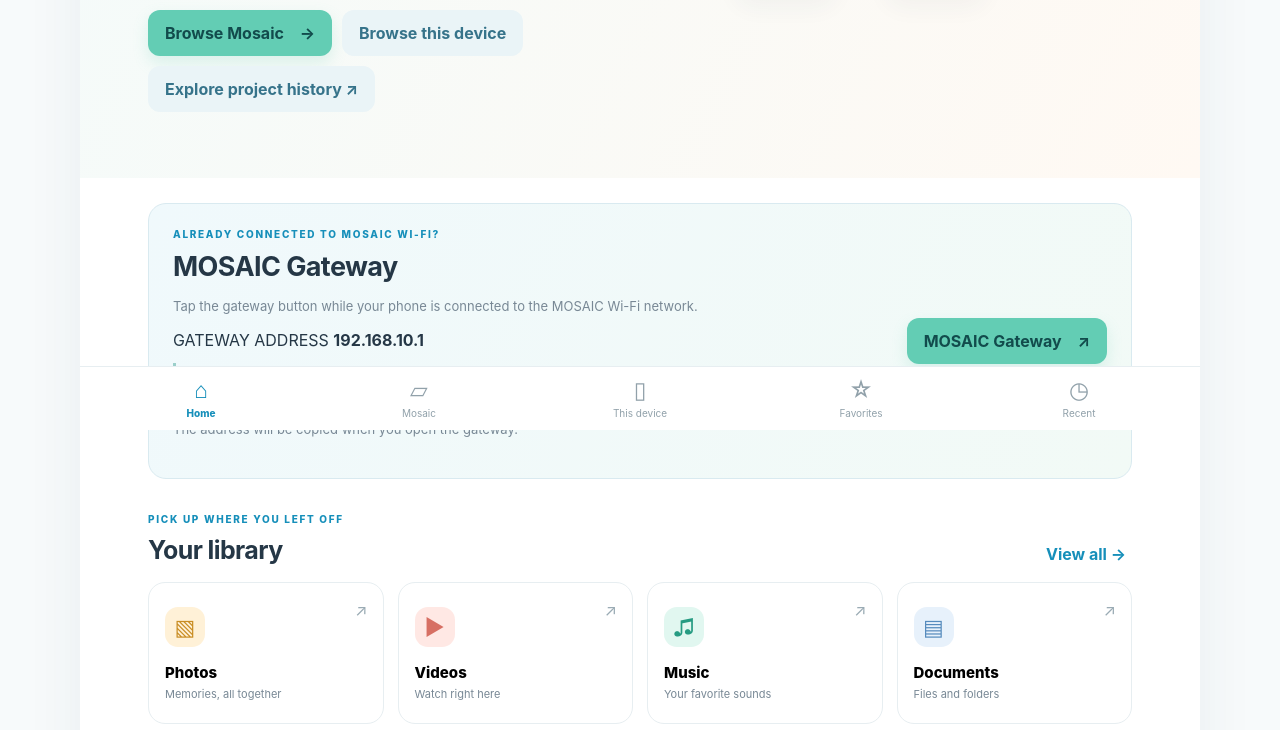
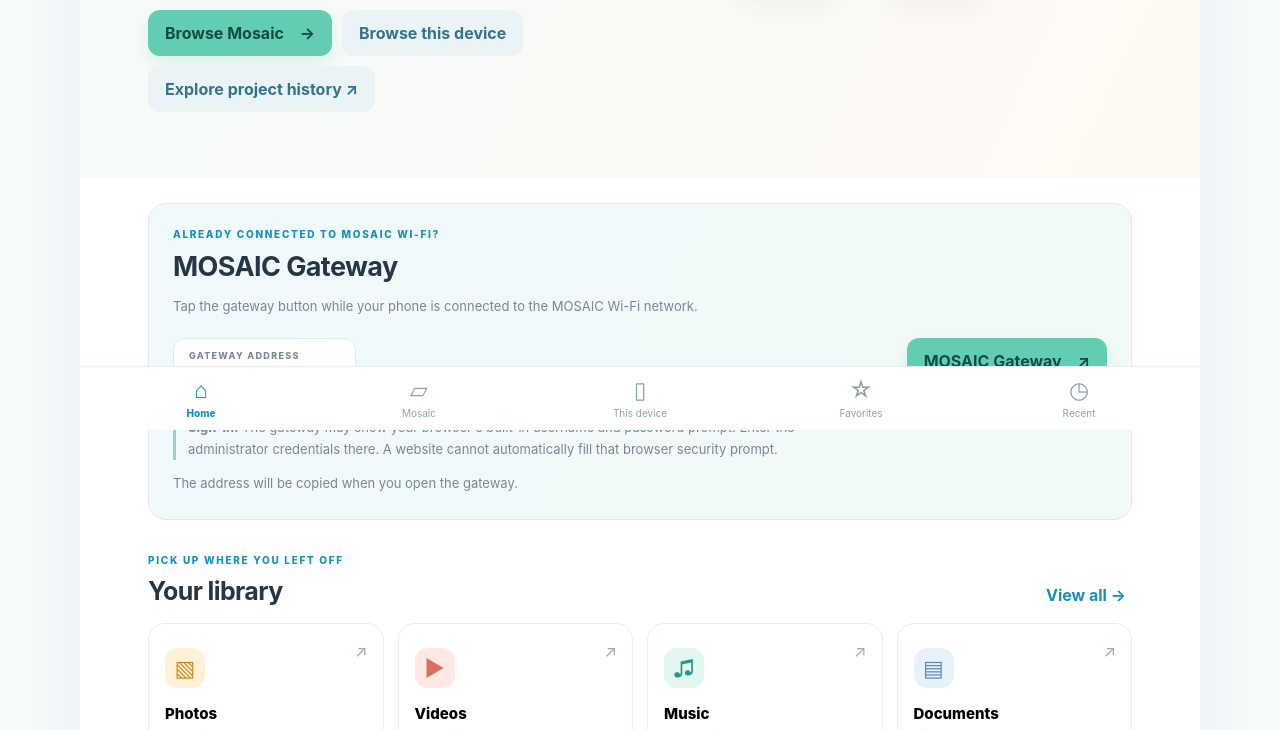
Before and after one commit to Wonka15/MOSAIC-Powerstick-Modern, a plain HTML site: page index.html in a window 1280 px wide. Shown: the part 370-1100 px from the top of the page. Drawn offline with Linux system fonts and the light colour scheme.

Commit message:
Style MOSAIC gateway address

```diff
--- a/css/styles.css
+++ b/css/styles.css
@@ -895,3 +895,34 @@ a.soft-button {
     justify-content: center;
   }
 }
+
+
+/* 🟦 #GATEWAY_ADDRESS — Keep the local address readable without showing its URL scheme. */
+.gateway-address-panel {
+  display: inline-flex;
+  flex-direction: column;
+  gap: 5px;
+  margin-top: 8px;
+  padding: 11px 15px;
+  border: 1px solid #dcebef;
+  border-radius: 12px;
+  background: #fff;
+}
+.gateway-address-label {
+  color: var(--muted);
+  font-size: 9px;
+  font-weight: 800;
+  letter-spacing: 1.3px;
+}
+.gateway-address {
+  color: var(--ink);
+  font-size: 22px;
+  letter-spacing: 0.4px;
+  font-variant-numeric: tabular-nums;
+}
+.gateway-copy-status {
+  min-height: 1em;
+  margin-bottom: 0;
+  color: #548477;
+  font-size: 11px;
+}
```
